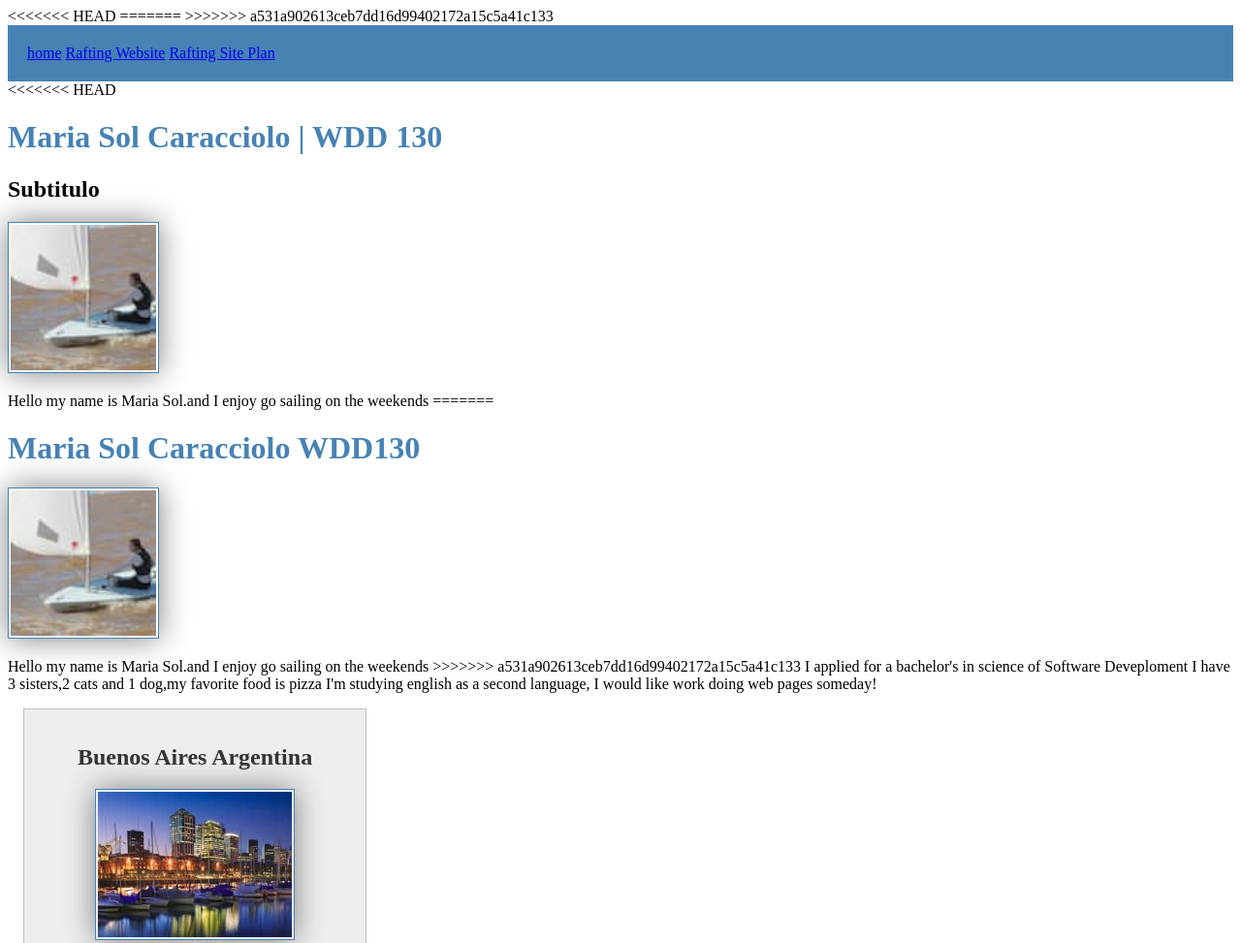
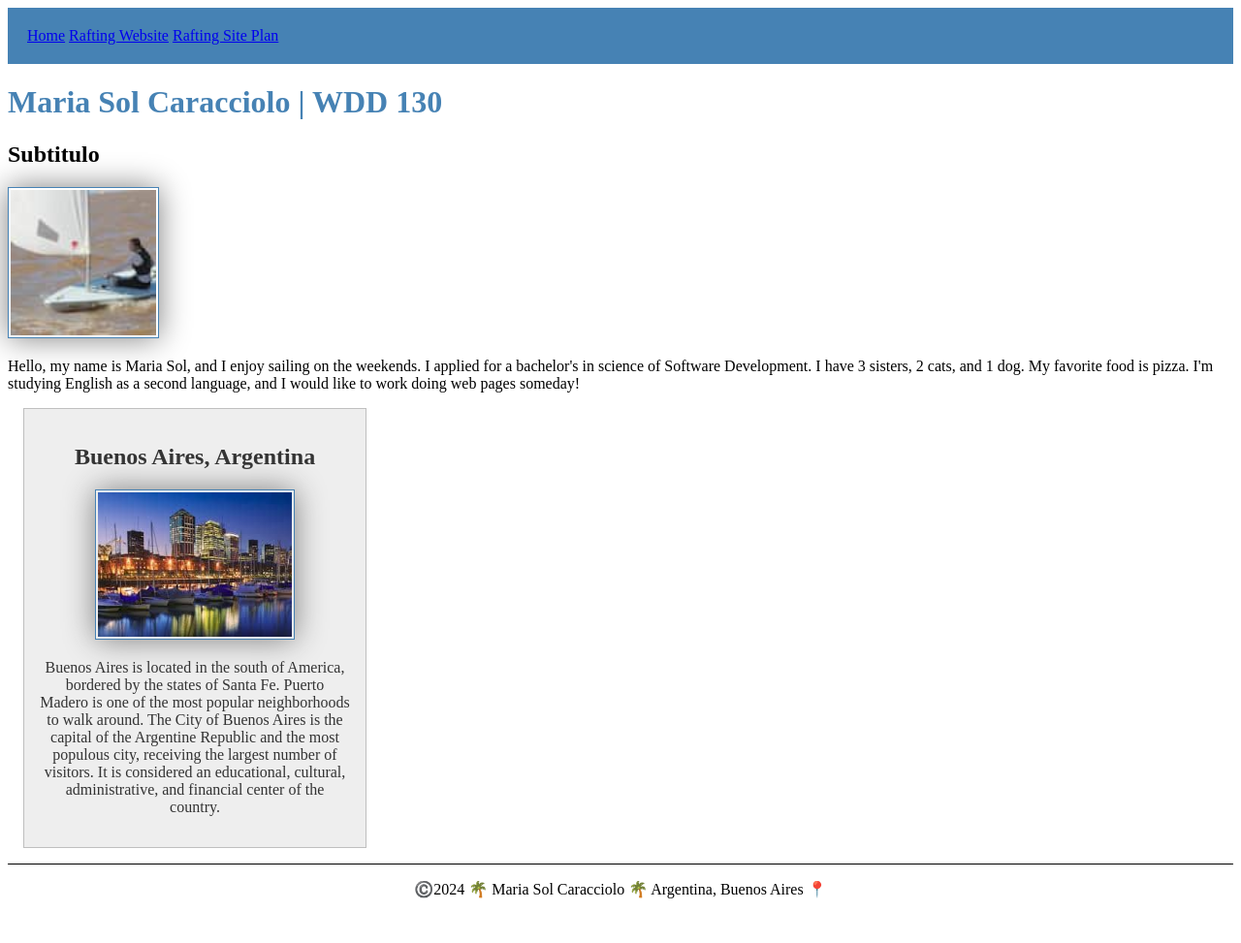
Before and after one commit to MariaSolCaracciolo2/index.html, a plain HTML site: page index.html in a window 1280 px wide. Shown: the top 973 px of the page at 97% size. After the commit the page ends 943 px from the top, so only its background shows below. Drawn offline with Linux system fonts and the light colour scheme.

Commit message:
Update index.html

```diff
--- a/index.html
+++ b/index.html
@@ -2,61 +2,33 @@
 <html lang="en-US">
 <head>
     <meta charset="utf-8">
-        <meta name="viewport" content="width=device-width,initial-scale=1.0">
+    <meta name="viewport" content="width=device-width, initial-scale=1.0">
     <title>Maria Sol Caracciolo | WDD 130</title>
-        <meta name ="description" content="The purppose of this page is develop a serie of cnceptts that I learned in the learn acivities to improve the home page with HTML standards,CSS and testng with The WRC validators.">
-<<<<<<< HEAD
-        <meta name = "author" content = "Maia Sol Caracciolo">
+    <meta name="description" content="The purpose of this page is to develop a series of concepts that I learned in the learning activities to improve the home page with HTML standards, CSS, and testing with the W3C validators.">
+    <meta name="author" content="Maria Sol Caracciolo">
     <link rel="stylesheet" href="styles/styles.css">
 </head>
-=======
-        <meta name = "author" content = "Maria Sol Caracciolo">
-        <link rel="stylesheet" href="styles/styles.css">
-            </head>
->>>>>>> a531a902613ceb7dd16d99402172a15c5a41c133
 <body>
     <header>
         <nav>
-                <a href="#">home</a>
+            <a href="#">Home</a>
             <a href="wwr/">Rafting Website</a>
             <a href="wwr/site-plan-rafting.html">Rafting Site Plan</a>
         </nav>
     </header>
     <main>
-<<<<<<< HEAD
-            <h1> Maria Sol Caracciolo | WDD 130
+        <h1>Maria Sol Caracciolo | WDD 130</h1>
         <h2>Subtitulo</h2>
-                <img src= "images/profile.jpg" alt="Hello, my name is Maria Sol Caracciolo" width="100">
-            <p>Hello my name is Maria Sol.and I enjoy go sailing on the weekends
-=======
-             <h1>
-                Maria Sol Caracciolo WDD130
-            </h1>
-
-            <img src= "images/profile.jpg" alt="Hello, my name is Maria Sol Caracciolo" width="100">
-
-            <p>
-                 Hello my name is Maria Sol.and I enjoy go sailing on the weekends
->>>>>>> a531a902613ceb7dd16d99402172a15c5a41c133
-                I applied for a bachelor's in science of Software Deveploment
-                I have 3 sisters,2 cats and 1 dog,my favorite food is pizza
-                I'm studying english as a second language,
-                I would like work doing web pages someday!
-            </p>
+        <img src="images/profile.jpg" alt="Hello, my name is Maria Sol Caracciolo" width="100">
+        <p>Hello, my name is Maria Sol, and I enjoy sailing on the weekends. I applied for a bachelor's in science of Software Development. I have 3 sisters, 2 cats, and 1 dog. My favorite food is pizza. I'm studying English as a second language, and I would like to work doing web pages someday!</p>
     </main>
-
-
     <aside>
-                        <h2>Buenos Aires Argentina</h2>
-                        <img src="images/image2.jpg" alt="Argentina,Buenos Aires,Puerto Madero">
-                        <p>Buenos Aires is located in the south of America,bordered by the states Santa Fe,Puerto madero is in the suburb one of the most popularities for walk around.The City of Buenos Aires is the capital of the Argentine Republic. Buenos Aires is the capital of Argentina, the most populous city that also receives the largest number of visitors, it is considered an educational, cultural, administrative and financial center of the country.
-                        </p>
+        <h2>Buenos Aires, Argentina</h2>
+        <img src="images/image2.jpg" alt="Argentina, Buenos Aires, Puerto Madero">
+        <p>Buenos Aires is located in the south of America, bordered by the states of Santa Fe. Puerto Madero is one of the most popular neighborhoods to walk around. The City of Buenos Aires is the capital of the Argentine Republic and the most populous city, receiving the largest number of visitors. It is considered an educational, cultural, administrative, and financial center of the country.</p>
     </aside>
-
-
-
     <footer>
-              <p>©️2024 🌴 Maria Sol Caracciolo 🌴 Argentina,Buenos Aires 📍</p>
+        <p>©️2024 🌴 Maria Sol Caracciolo 🌴 Argentina, Buenos Aires 📍</p>
     </footer>
 </body>
 </html>
```
Lines whose indentation alone changed are shown as unchanged.
